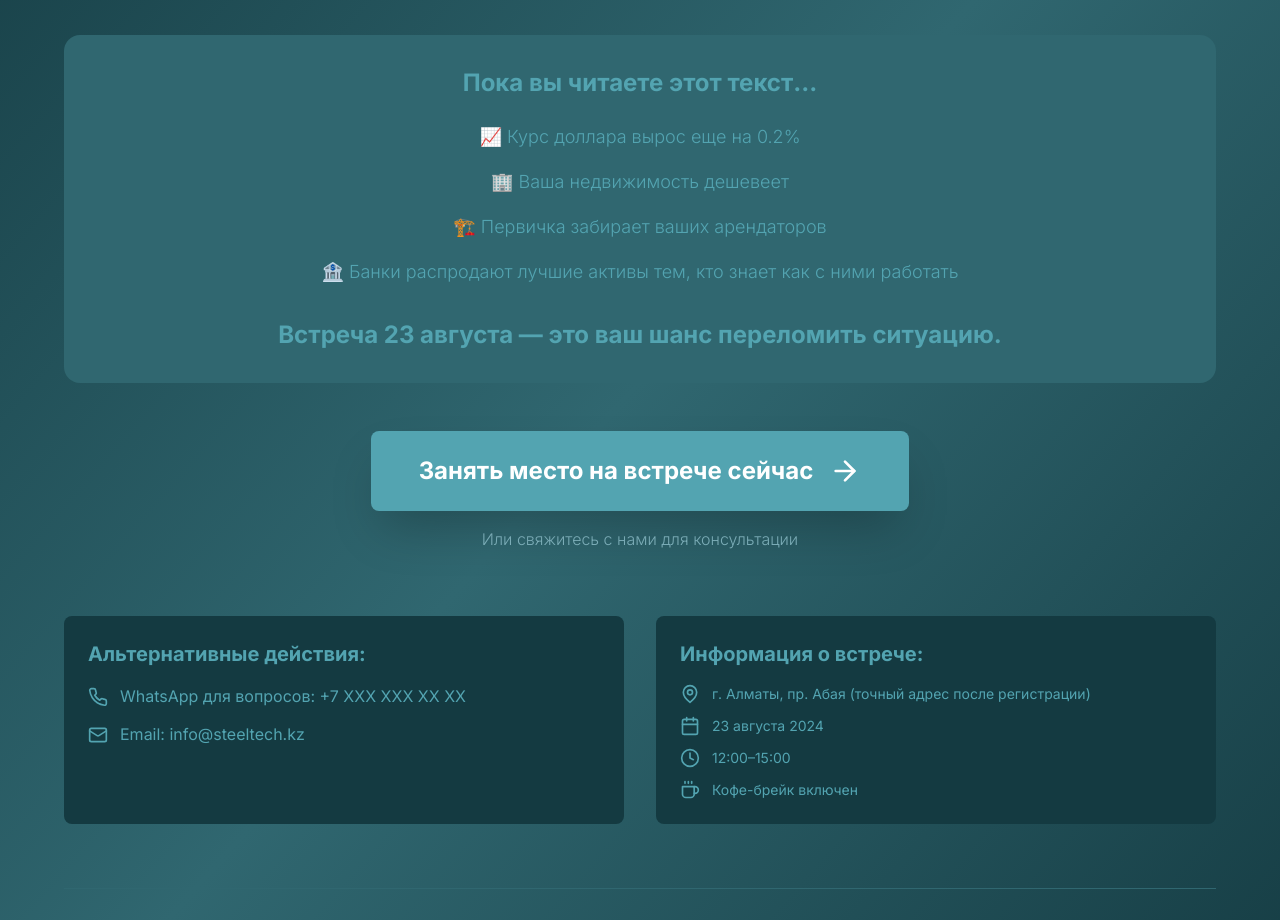
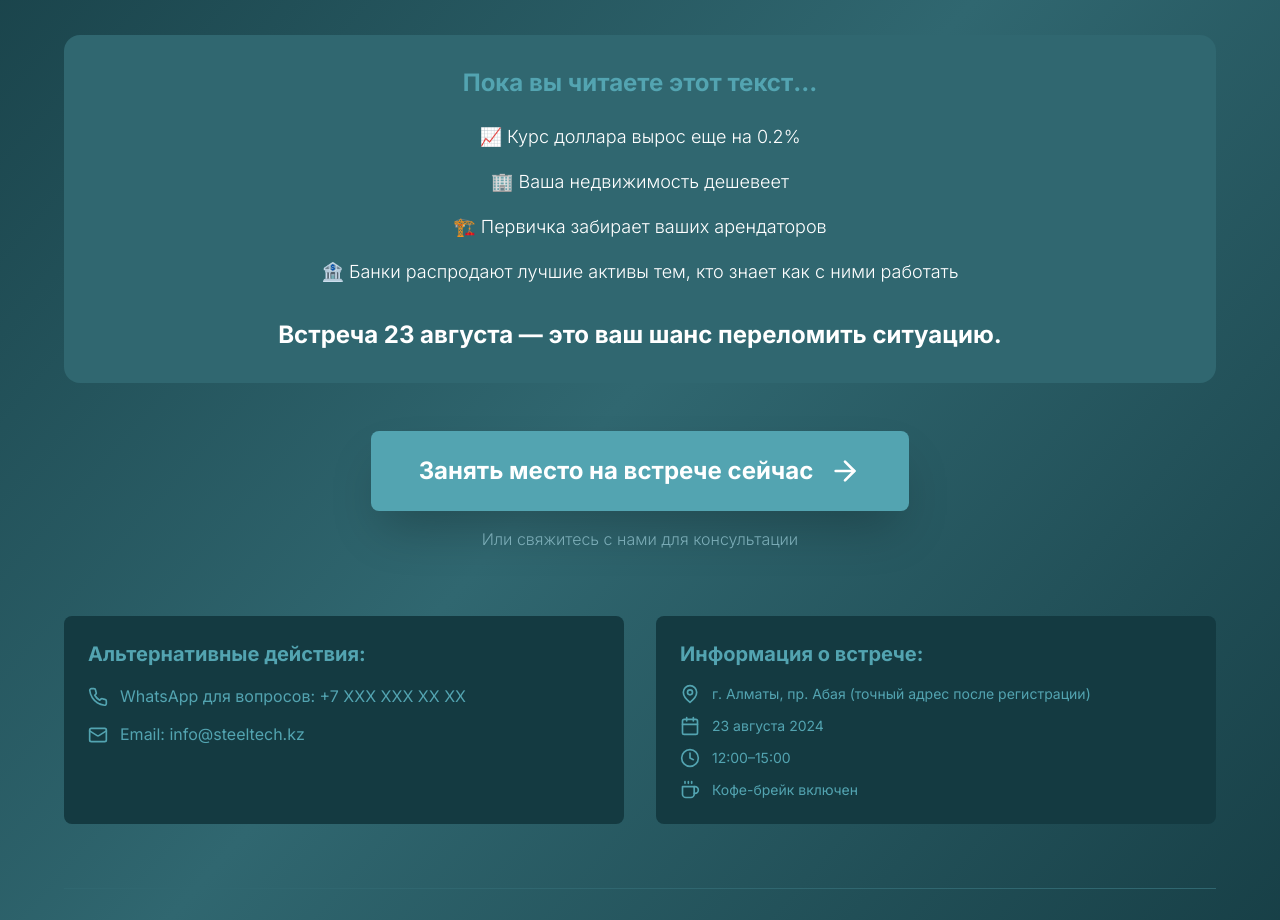
Before and after one commit to Danial992/landing, a React (Vite) app: page / in a window 1280 px wide. Shown: the part 10220-11140 px from the top of the page. Built offline with nearby package versions, Linux system fonts and the light colour scheme.

Commit message:
Update FinalCTA.tsx

```diff
--- a/src/components/FinalCTA.tsx
+++ b/src/components/FinalCTA.tsx
@@ -25,18 +25,19 @@ const FinalCTA: React.FC = () => {
   <h3 className="text-2xl font-bold text-center mb-6 text-[#53A4B1]">
     Пока вы читаете этот текст...
   </h3>
-          <div className="space-y-4 text-lg text-[#53A4B1] text-center max-w-4xl mx-auto">
+  <div className="space-y-4 text-lg text-white text-center max-w-4xl mx-auto">
     <p>📈 Курс доллара вырос еще на 0.2%</p>
     <p>🏢 Ваша недвижимость дешевеет</p>
     <p>🏗️ Первичка забирает ваших арендаторов</p>
     <p>🏦 Банки распродают лучшие активы тем, кто знает как с ними работать</p>
   </div>
   <div className="text-center mt-8">
-            <p className="text-2xl font-bold text-[#53A4B1]">
+    <p className="text-2xl font-bold text-white">
       Встреча 23 августа — это ваш шанс переломить ситуацию.
     </p>
   </div>
 </div>
+
 
         <div className="text-center mb-16">
           <button className="bg-[#53A4B1] hover:bg-[#38747E] text-white font-bold py-6 px-12 rounded-lg text-2xl transition-all transform hover:scale-105 inline-flex items-center space-x-4 shadow-2xl">
```
Lines whose indentation alone changed are shown as unchanged.
